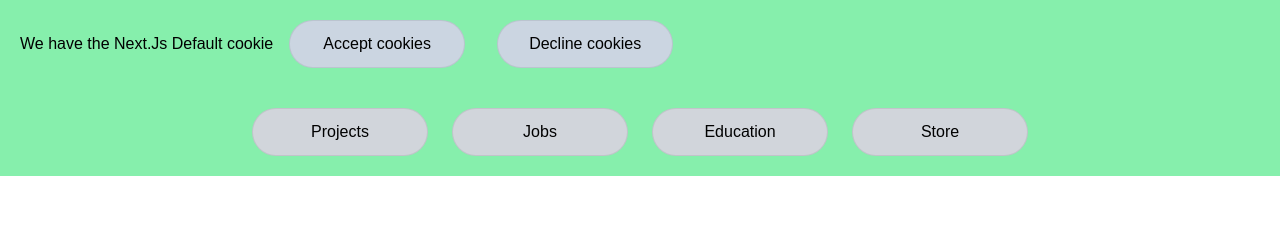
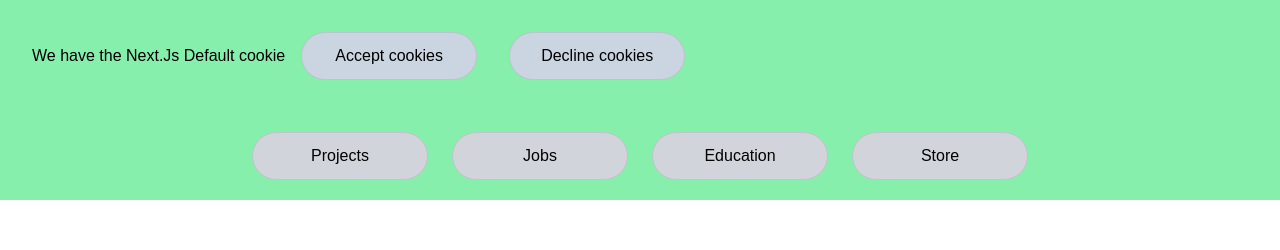
Before and after one commit to Bernkra96/portfolio, a Next.js app: page / in a window 1280 px wide. Shown: the top 250 px of the page. Built offline with nearby package versions, Linux system fonts and the light colour scheme.

Commit message:
Macke Nav Bar and banner Stiky

```diff
--- a/src/app/banner.js
+++ b/src/app/banner.js
@@ -34,7 +34,7 @@ export function Banner() {
   return (
     <div>
       {consentGiven === 'undecided' && (
-        <div className="flex gap-4 items-center flex-col sm:flex-row rid-rows-[20px_1fr_20px] justify-items-center  p-5  bg-green-300  dark:bg-green-600    ">
+        <div className="sticky top-0 z-4 flex gap-4 items-center flex-col sm:flex-row rid-rows-[20px_1fr_20px] justify-items-center  p-8  bg-green-300  dark:bg-green-600 ">
           <p>We have the Next.Js Default cookie</p>
           <button
             className="rounded-full border bg-slate-300 dark:bg-gray-900 border-solid border-black/[.08] dark:border-white/[.145] transition-colors flex items-center justify-center hover:bg-[#f2f2f2] dark:hover:bg-[#1a1a1a] hover:border-transparent text-sm sm:text-base h-10 sm:h-12 px-4 sm:px-5 sm:min-w-44"
--- a/src/app/navbar.tsx
+++ b/src/app/navbar.tsx
@@ -1,6 +1,6 @@
 export default function NavBar() {
   return (
-    <div className="row-start-3 flex gap-6 flex-wrap items-center justify-center sm:p-5  bg-green-300  dark:bg-green-600   ">
+    <div className="sticky top-0 z-50 row-start-3 flex gap-6 flex-wrap items-center justify-center sm:p-5  bg-green-300  dark:bg-green-600">
       <a
         className="rounded-full border bg-gray-300  dark:bg-gray-900 border-solid border-black/[.08] dark:border-white/[.145] transition-colors flex items-center justify-center hover:bg-[#f2f2f2] dark:hover:bg-[#1a1a1a] hover:border-transparent text-sm sm:text-base h-10 sm:h-12 px-4 sm:px-5 sm:min-w-44"
         href="#projects"
```
